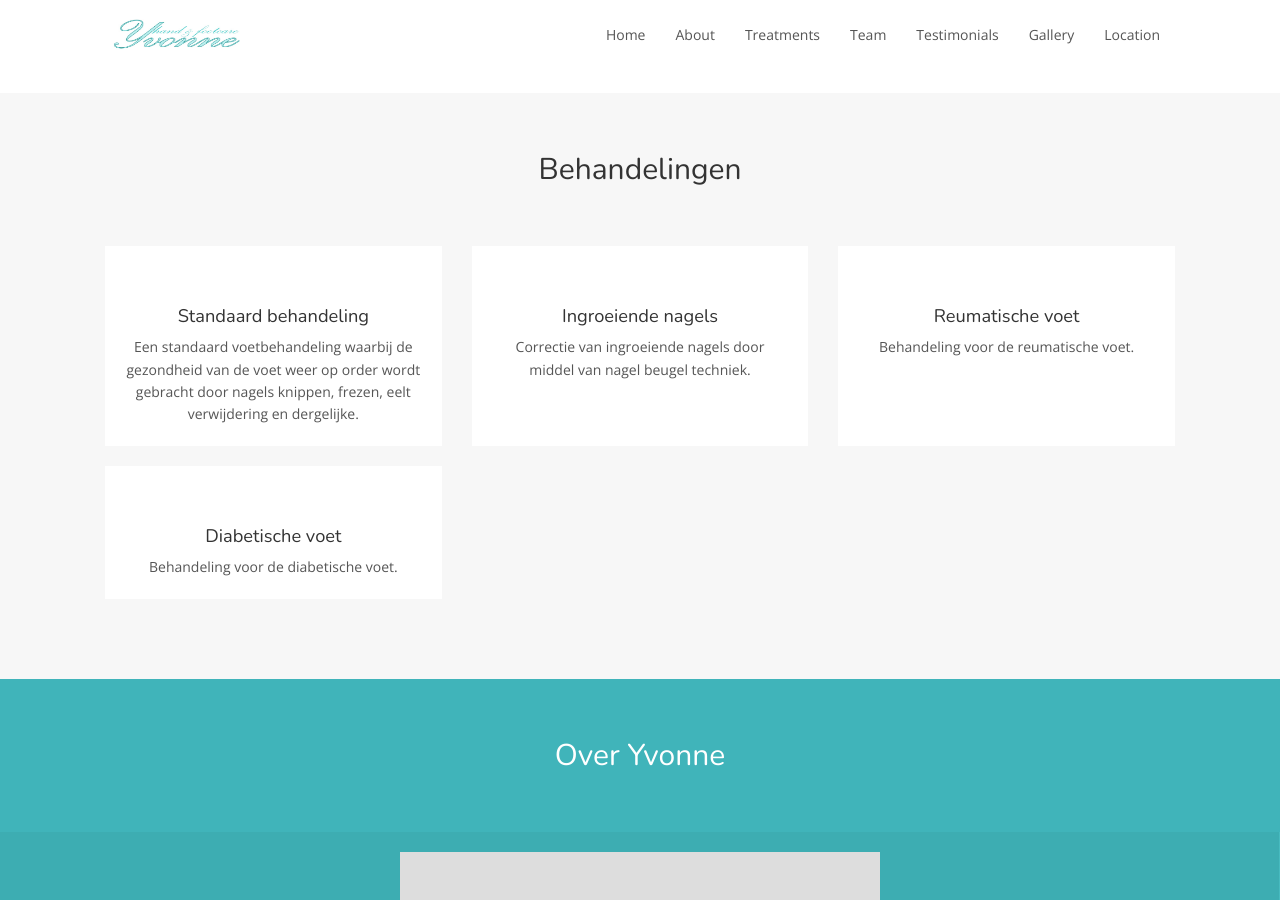
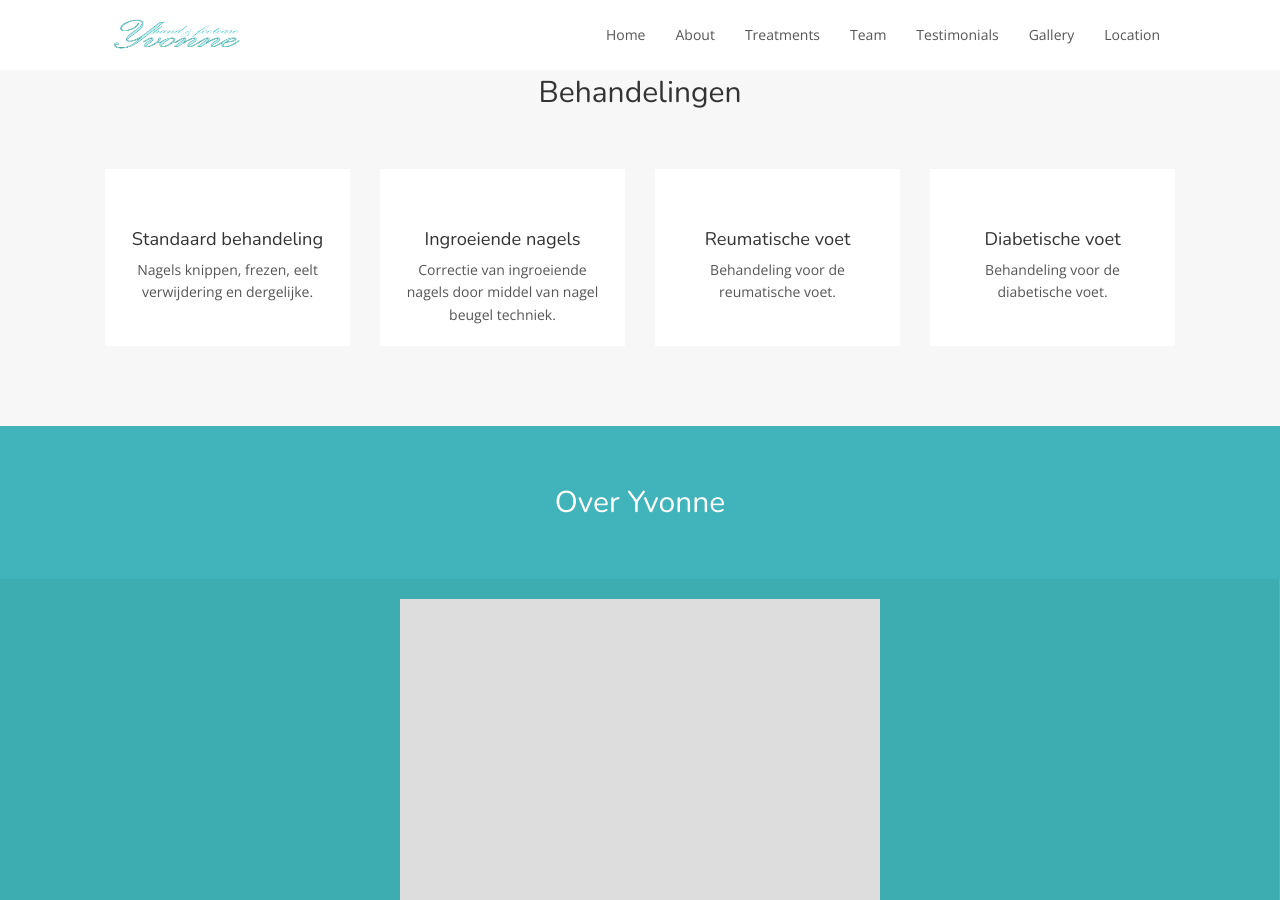
Before and after one commit to yvonne-site/yvonne-site.github.io, a Jekyll site: the page built from index.html, in a window 1280 px wide and 900 px high, scrolled down 1503 px. Built offline with Jekyll 4.4.1, drawn with Linux system fonts in a browser that asks for light colours.

Commit message:
Fix columns

```diff
--- a/_data/treatments.yml
+++ b/_data/treatments.yml
@@ -1,6 +1,6 @@
 - icon: icon-user-md
   title: Standaard behandeling
-  description: Een standaard voetbehandeling waarbij de gezondheid van de voet weer op order wordt gebracht door nagels knippen, frezen, eelt verwijdering en dergelijke.
+  description: Nagels knippen, frezen, eelt verwijdering en dergelijke.
 
 - icon: icon-flask
   title: Ingroeiende nagels
--- a/_includes/about.html
+++ b/_includes/about.html
@@ -40,15 +40,18 @@
                         <p>Een focus op goed contact met de klant en aandacht voor de benodigde specifieke zorg.</p>
                     </div>
                 </div>
-
-                <p>Sommige behandelingen voor diabetische en reumatische voet worden vergoed door de zorgverzekering. Voor meer informatie, neemt u gerust contact op.</p>
-                <br>
-
             </div>
             <div class="col-sm-6">
                 <img src="img/about.jpg" alt="...">
             </div>
+        </div> <!-- Row end -->
+
+        <div class="row">
+          <div class="col-sm-12">
+            <p>Sommige behandelingen voor diabetische en reumatische voet worden vergoed door de zorgverzekering. Voor meer informatie, neemt u gerust contact op.</p>
+          </div>
         </div>
+
     </div>
 </div>
 <!-- End About -->
--- a/_includes/treatments.html
+++ b/_includes/treatments.html
@@ -2,10 +2,9 @@
 <div id="treatments" class="treatments">
     <div class="container-fluid">
         <h2 class="section-title">Behandelingen</h2>
-
         <div class="row">
             {% for treatment in site.data.treatments %}
-                <div class="col-sm-6 col-md-4">
+                <div class="col-sm-6 col-md-3">
                     <div class="icon-box">
                         <svg class="icon {{ treatment.icon }}"><use xlink:href="#{{ treatment.icon }}"></use></svg>
                         <h4>{{ treatment.title }}</h4>
```
Also changed, not shown: img/about.jpg, img/hero.jpg (deleted).
